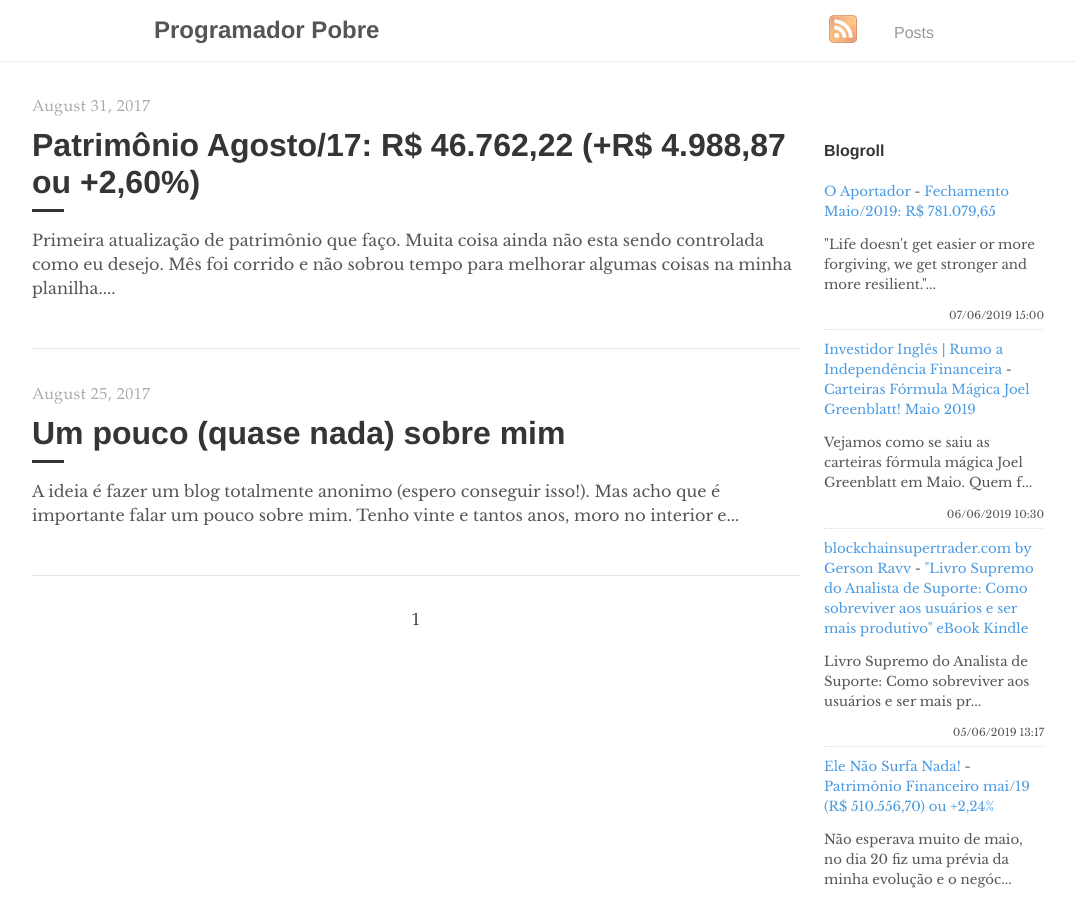
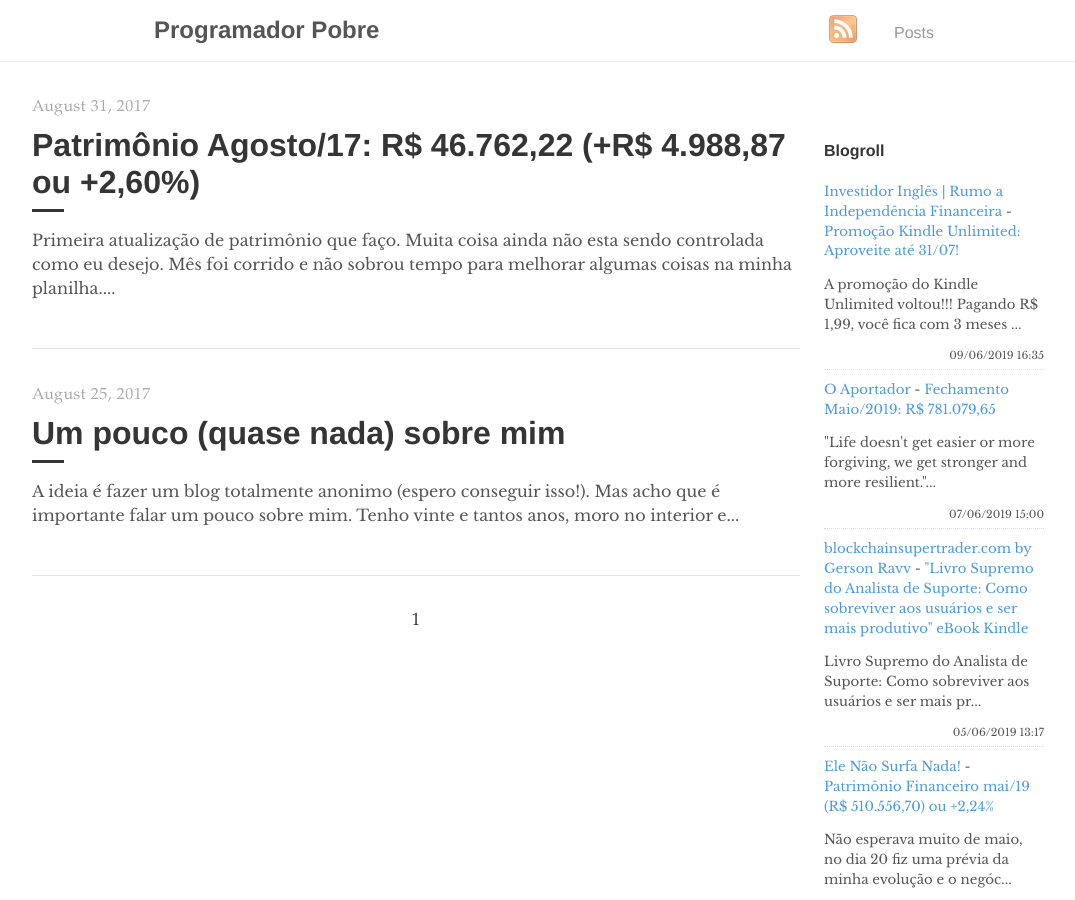
Before and after one commit to programadorpobre/programadorpobre.github.io, a Jekyll site: the page built from index.html, in a window 1280 px wide and 900 px high. Shown: the whole window, without its empty margins (96-1171 px from the left). Built offline with Jekyll 4.4.1, drawn with Linux system fonts in a browser that asks for light colours; the list of posts is cut into pages by our own code; comment, search, counter and statistics services are not loaded.

Commit message:
[ci skip] travis #673

```diff
--- a/_includes/feed-entries.html
+++ b/_includes/feed-entries.html
@@ -1,12 +1,12 @@
+<div class="feed-entry">
+    <a class="feed-entry-site-name" href="https://www.investidoringles.com/">Investidor Inglês | Rumo a Independência Financeira</a> - <a class="feed-entry-title" href="https://www.investidoringles.com/2019/06/promocao-kindle-unlimited-2019.html">Promoção Kindle Unlimited: Aproveite até 31/07!</a>
+    <p class="feed-entry-summary">A promoção do Kindle Unlimited voltou!!! Pagando R$ 1,99, você fica com 3 meses ...</p>
+    <time datetime="2019-06-09T16:35:00.000-03:00">09/06/2019 16:35</time>
+</div>
 <div class="feed-entry">
     <a class="feed-entry-site-name" href="https://oaportadorfinanceiro.blogspot.com/">O Aportador</a> - <a class="feed-entry-title" href="https://oaportadorfinanceiro.blogspot.com/2019/06/fechamento-maio2019-r-78107965.html">Fechamento Maio/2019: R$ 781.079,65</a>
     <p class="feed-entry-summary">"Life doesn't get easier or more forgiving, we get stronger and more resilient."...</p>
     <time datetime="2019-06-07T15:00:00.002-03:00">07/06/2019 15:00</time>
-</div>
-<div class="feed-entry">
-    <a class="feed-entry-site-name" href="https://www.investidoringles.com/">Investidor Inglês | Rumo a Independência Financeira</a> - <a class="feed-entry-title" href="https://www.investidoringles.com/2019/06/carteiras-formula-magica-joel-greenbatt.html">Carteiras Fórmula Mágica Joel Greenblatt!  Maio 2019</a>
-    <p class="feed-entry-summary">Vejamos como se saiu as carteiras fórmula mágica Joel Greenblatt em Maio. Quem f...</p>
-    <time datetime="2019-06-06T10:30:00.000-03:00">06/06/2019 10:30</time>
 </div>
 <div class="feed-entry">
     <a class="feed-entry-site-name" href="http://www.blockchainsupertrader.com/">blockchainsupertrader.com by Gerson Ravv</a> - <a class="feed-entry-title" href="http://www.blockchainsupertrader.com/2019/06/livro-supremo-do-analista-de-suporte.html">"Livro Supremo do Analista de Suporte: Como sobreviver aos usuários e ser mais produtivo" eBook Kindle</a>
```
